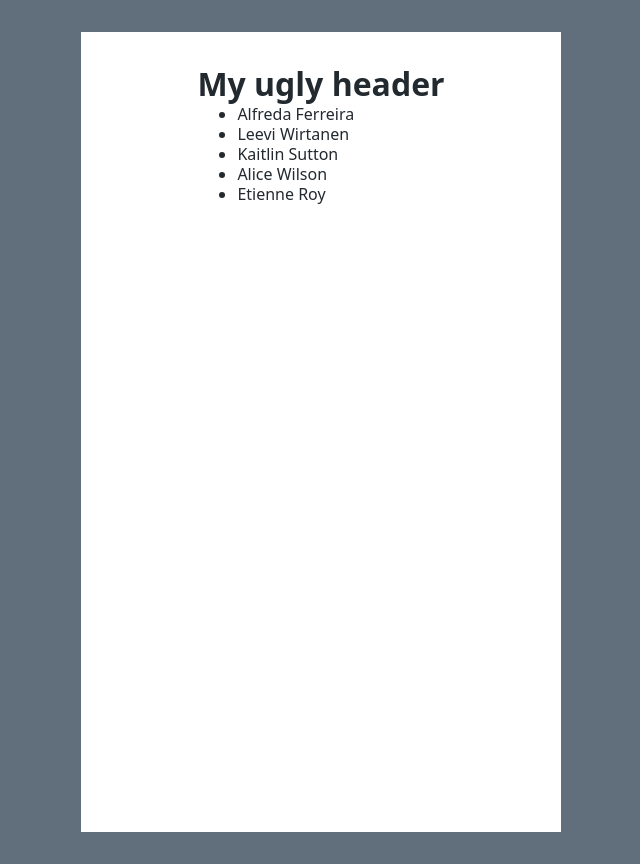
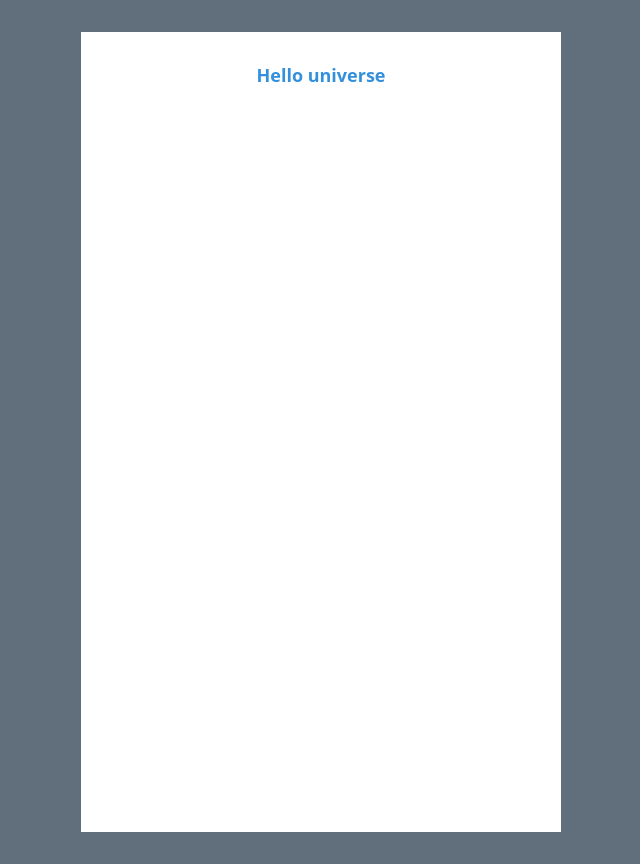
Before and after one commit to aristotele/advanced-vue-component-design, a Vue app: page / in a window 1280 px wide. Shown: the whole page, without its empty margins (319-959 px from the left). Built offline with nearby package versions, Linux system fonts and the light colour scheme.

Commit message:
Lesson 15 - Set up

```diff
--- a/src/App.vue
+++ b/src/App.vue
@@ -2,7 +2,9 @@
   <div class="min-h-screen bg-grey-darker p-8">
     <div class="max-w-sm mx-auto bg-white h-screen">
       <div class="flex justify-center pt-8">
-        <hello-world></hello-world>
+        <hello-world>
+          <h1 class="text-blue text-lg font-bold">Hello universe</h1>
+        </hello-world>
       </div>
     </div>
   </div>
--- a/src/assets/js/components/HelloWorld.vue
+++ b/src/assets/js/components/HelloWorld.vue
@@ -1,29 +1,11 @@
+<template>
+  <div>
+    <slot></slot>
+  </div>
+</template>
+
 <script>
-import contacts from "../../../../static/contacts.json"
-
-export default {
-  data() {
-    return { contacts }
-  },
-
-  render(createElement) {
-    // parent wrapper <div> with array of children [<h1>, <ul>]
-    return createElement("div", {}, [
-      createElement("h1", {}, "My ugly header"),
-      createElement(
-        "ul",
-        {},
-        this.contacts.map(contact => {
-          return createElement(
-            "li",
-            {},
-            `${contact.name.first} ${contact.name.last}`
-          )
-        })
-      )
-    ])
-  }
-}
+export default {}
 </script>
 
 <style></style>
```
